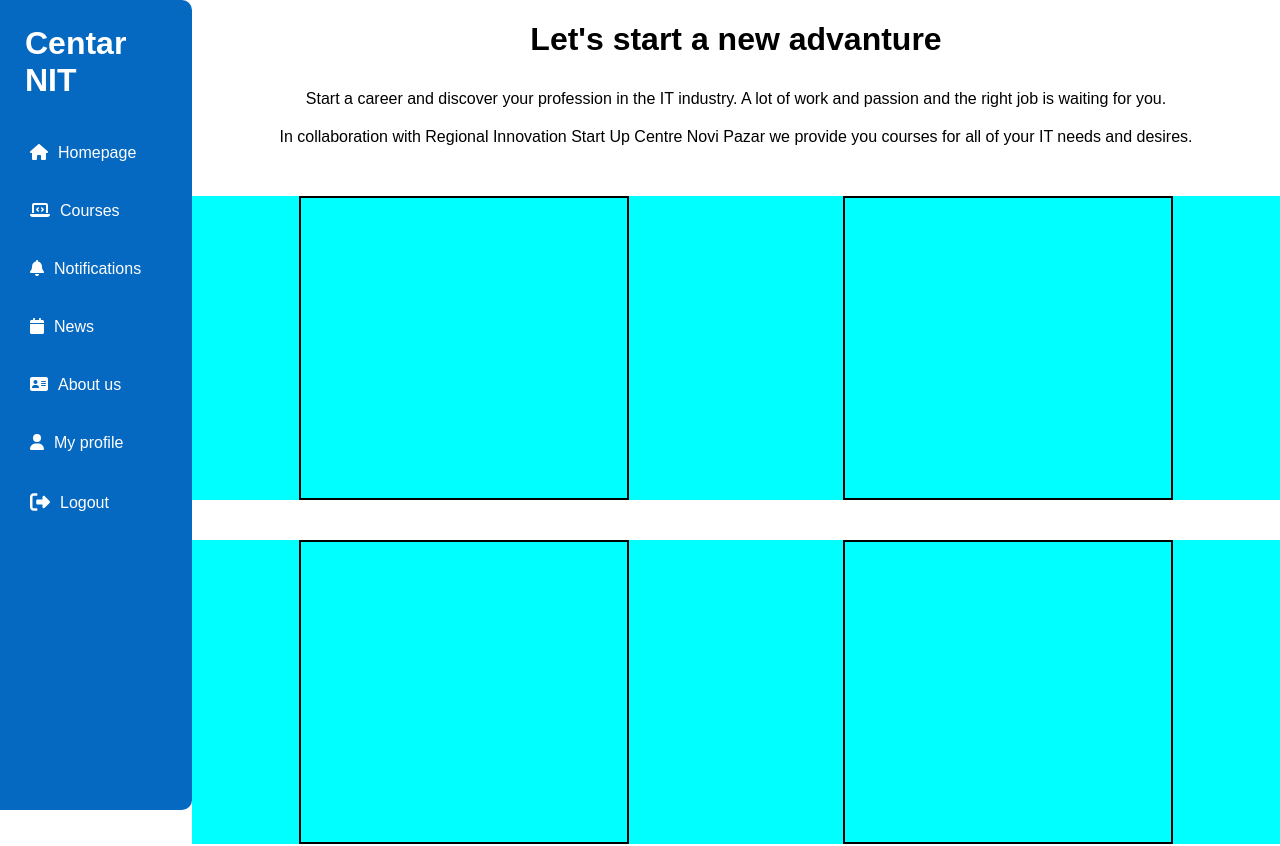
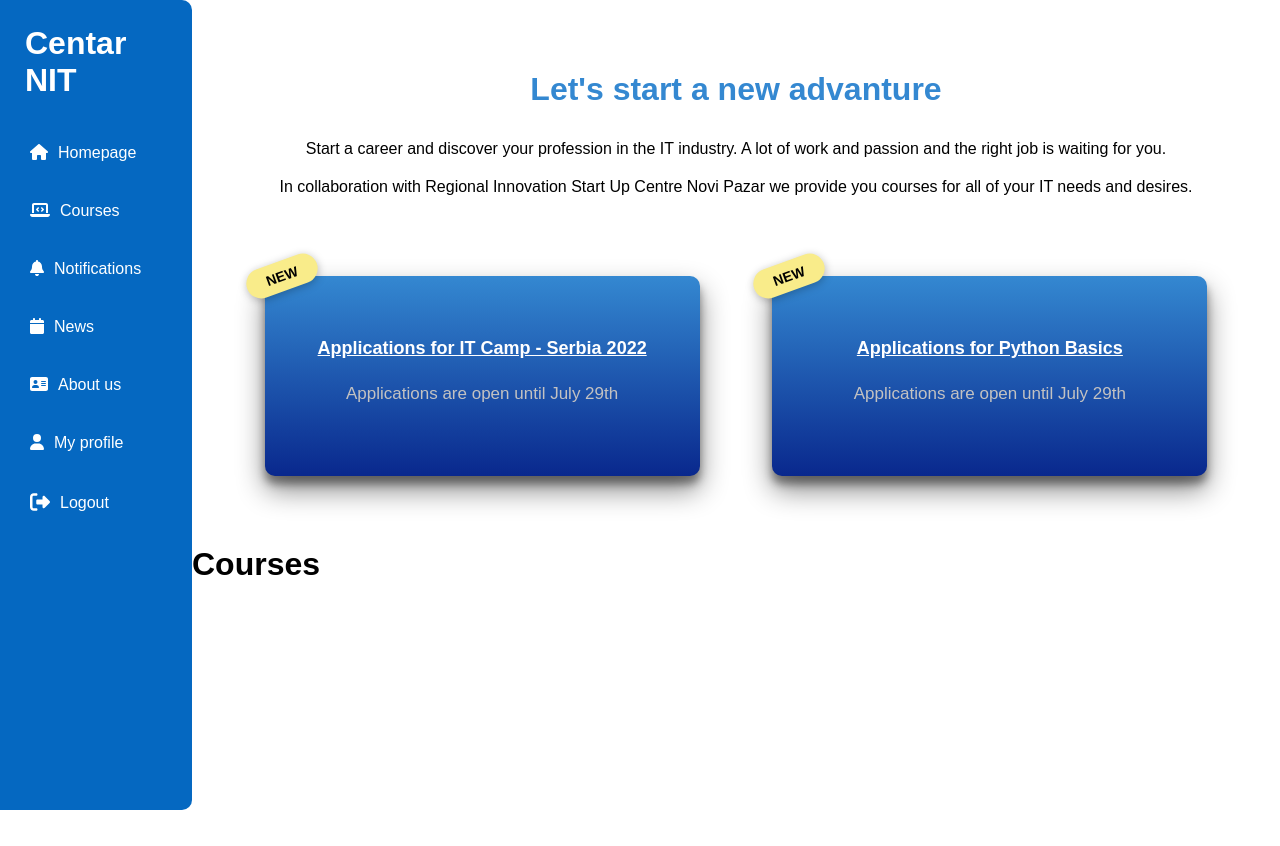
Before and after one commit to janajolovic/centar_nit, a React (Create React App) app: page /courses in a window 1280 px wide. Shown: the top 846 px of the page. After the commit the page ends 800 px from the top, so only its background shows below. Built offline with nearby package versions, Linux system fonts and the light colour scheme.

Commit message:
new courses

```diff
--- a/src/components/Courses/Courses.jsx
+++ b/src/components/Courses/Courses.jsx
@@ -1,4 +1,5 @@
 import React from "react";
+import { Link } from "react-router-dom";
 import Sidebar from "../Sidebar/Sidebar";
 import classes from "./Courses.module.css";
 
@@ -17,16 +18,26 @@ const Courses = () => {
         </p>
       </div>
       <div className={classes.new_courses}>
-        <div></div>
-        <div></div>
-      </div>
-      <div className={classes.new_courses}>
-        <div></div>
-        <div></div>
-      </div>
-      <div className={classes.new_courses}>
-        <div></div>
-        <div></div>
+        <div className={classes.course}>
+          <span>NEW</span>
+          <a
+            target="_blank"
+            href="https://docs.google.com/forms/d/e/1FAIpQLSdDsqd6aycthESNqo3ovcfwVKZcn84BM1_gItbzIDpnJItl-g/viewform"
+          >
+            Applications for IT Camp - Serbia 2022
+          </a>
+          <p>Applications are open until July 29th</p>
+        </div>
+        <div className={classes.course}>
+          <span>NEW</span>
+          <a
+            target="_blank"
+            href="https://docs.google.com/forms/d/e/1FAIpQLSd8ud6wGFuzjIzfIKHuD8KUhvX8dm7aiCsVKHG7BE1eIcloAw/viewform"
+          >
+            Applications for Python Basics
+          </a>
+          <p>Applications are open until July 29th</p>
+        </div>
       </div>
       <h1>Courses</h1>
       <div>
--- a/src/components/Courses/Courses.module.css
+++ b/src/components/Courses/Courses.module.css
@@ -9,24 +9,66 @@
   justify-content: center;
   align-items: center;
   flex-direction: column;
+  margin-top: 50px;
 }
 
 .container .topic p {
   margin: 10px;
 }
 
+.topic h1 {
+    color: #3488d1;
+}
+
 .new_courses {
   display: flex;
-    justify-content: space-around;
+  justify-content: space-evenly;
   align-items: center;
   width: 100%;
-    background-color: aqua;
-    margin: 40px 0;
+  background-color: #fff;
+  margin: 70px 0;
 }
 
-.new_courses div {
-    border: 2px solid black;
-    width: 30%;
-    height: 300px;
+.new_courses .course {
+  width: 40%;
+  height: 200px;
   display: flex;
+  position: relative;
+  justify-content: center;
+  align-items: center;
+  flex-direction: column;
+  background-color: #001a6c;
+  border-radius: 10px;
+  color: rgb(195, 194, 194);
+  font-size: 18px;
+  background-image: linear-gradient(to bottom , #3488d1, #09288d);
+  box-shadow: 0 14px 28px rgba(0, 0, 0, 0.466), 0 8px 8px rgba(0, 0, 0, 0.39);
+
 }
+
+.new_courses .course a {
+    color: white;
+    font-weight: 600;
+    margin: 8px 0;
+}
+
+.new_courses .course p {
+    font-size: 17px
+}
+
+.course span {
+    width: 60px;
+    font-size: 14px;
+    padding: 7px;
+    position: absolute;
+    left: -20px;
+    top: -15px;
+    text-align: center;
+    color: black;
+    border-radius: 25px;
+    -ms-transform: rotate(-20deg);
+    transform: rotate(-20deg);
+    background-color: #f9ec8a;
+    font-weight: 700;
+    box-shadow: 0 2px 8px rgba(0, 0, 0, 0.26);
+}
```
Lines whose indentation alone changed are shown as unchanged.
